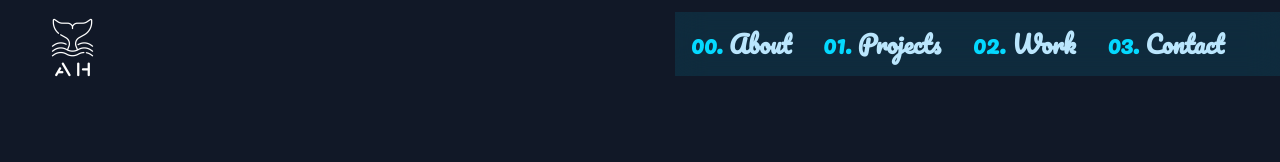
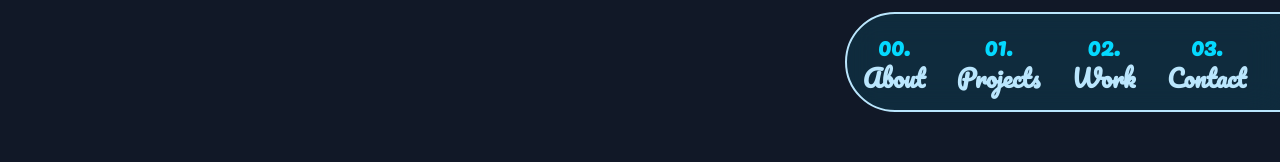
Before and after one commit to AustinHood7/PortfolioWebsiteV2, a Next.js app: page / in a window 1280 px wide. Shown: the top 162 px of the page. Built offline with nearby package versions, Linux system fonts and the light colour scheme.

Commit message:
Added new styling to the nav and made the nav fixed and transparent

```diff
--- a/components/LandingPage.jsx
+++ b/components/LandingPage.jsx
@@ -2,7 +2,7 @@
 const LandingPage = () => {
     return (
         <div className="grid w-full h-screen bg-gray-900 grid-cols-custom">
-            <div className="max-w-full col-span-3 col-start-2 pl-[4rem] m-auto mt-[5rem] sm:grid-cols-2">
+            <div className="max-w-full col-span-3 col-start-2 pl-[4rem] m-auto mt-[12rem] sm:grid-cols-2">
                 <p className="py-5 my-2 text-2xl font-body text-sky-200">Hi, my name is </p>
                 <h1 className="py-5 font-body text-primary text-8xl md:flex text-shadow-blue">Austin Hood</h1>
                 <p className="py-5 my-2 text-6xl font-extrabold font-body text-vice">I make software for the web. </p>
@@ -12,7 +12,7 @@ const LandingPage = () => {
                     <span className="text-primary text-shadow-blue"> SoleIndustries.com</span>
                 </p>
             </div>
-            <span className="col-span-2 mt-[15rem]"><img src="whale.png"></img></span>
+            <span className="col-span-2 mt-[17rem]"><img src="whale.png"></img></span>
         </div>
     )
 }
--- a/components/Navbar2.jsx
+++ b/components/Navbar2.jsx
@@ -6,19 +6,20 @@ import Image from 'next/image';
 const Navbar2 = () => {
 
     return(
-        <header className="flex justify-between text-2xl text-center bg-gray-900 text-sky-200 font-body">
-            <div className="mx-12 my-[15px]">
+        <div className="bg-gray-900">
+            <header className="fixed flex justify-between text-2xl text-center text-sky-200 font-body">
+                <div className="mx-12 mr-[62.25vw] my-[15px]">
                     <img src="hoodLogo65.png"></img>
                 </div>
 
-            <button class="menuToggle" className="absolute w-[1rem] aspect-square top-[2rem] right-[2rem] z-[9999]"></button>
+                <img src="icons8-menu-50.png" className="absolute w-4 h-4 aspect-square top-[2rem] right-[2rem] z-[9999] hidden maxW:block"></img>
 
-            <nav>
-                <ul className="flex p-0 m-0 mt-3 list-none font-bold
+                <nav className="">
+                    <ul className="flex border-2 border-sky-200 rounded-l-full p-0 m-0 mt-3 list-none font-bold
                     maxW:fixed left-[30%]
                     bg-primary backdrop-blur-[1rem] bg-opacity-10 maxW:flex-col maxW:h-full maxW:w-full maxW:pt-[10rem] maxW:pl-[2rem]
                     lg:pr-10">
-                    <li className="maxW:text-left maxW:ml-6 maxW:my-6">
+                        <li className="maxW:text-left maxW:ml-6 maxW:my-6 border-sky-200">
                             <a href="index.html">
                                 <span aria-hidden="true" className="font-extrabold text-primary">00. </span> About
                             </a>
@@ -41,6 +42,7 @@ const Navbar2 = () => {
                     </ul>
                 </nav>
         </header>
+        </div>
     )
 }
 
--- a/styles/globals.css
+++ b/styles/globals.css
@@ -36,6 +36,5 @@
     }
 
     .menuToggle {
-        background: url("C:\Users\austi\OneDrive\Desktop\my-website\public\icons8-menu-50.png")
     }
 }
```
Lines whose indentation alone changed are shown as unchanged.
